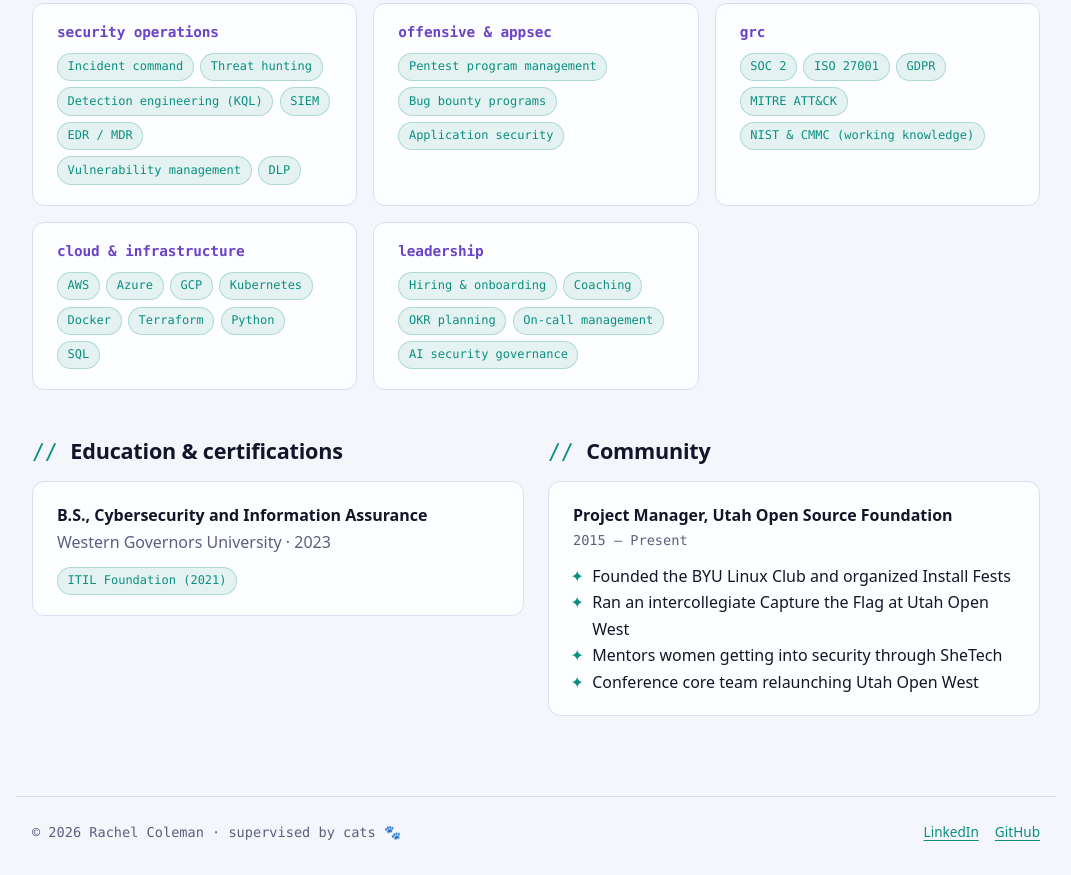
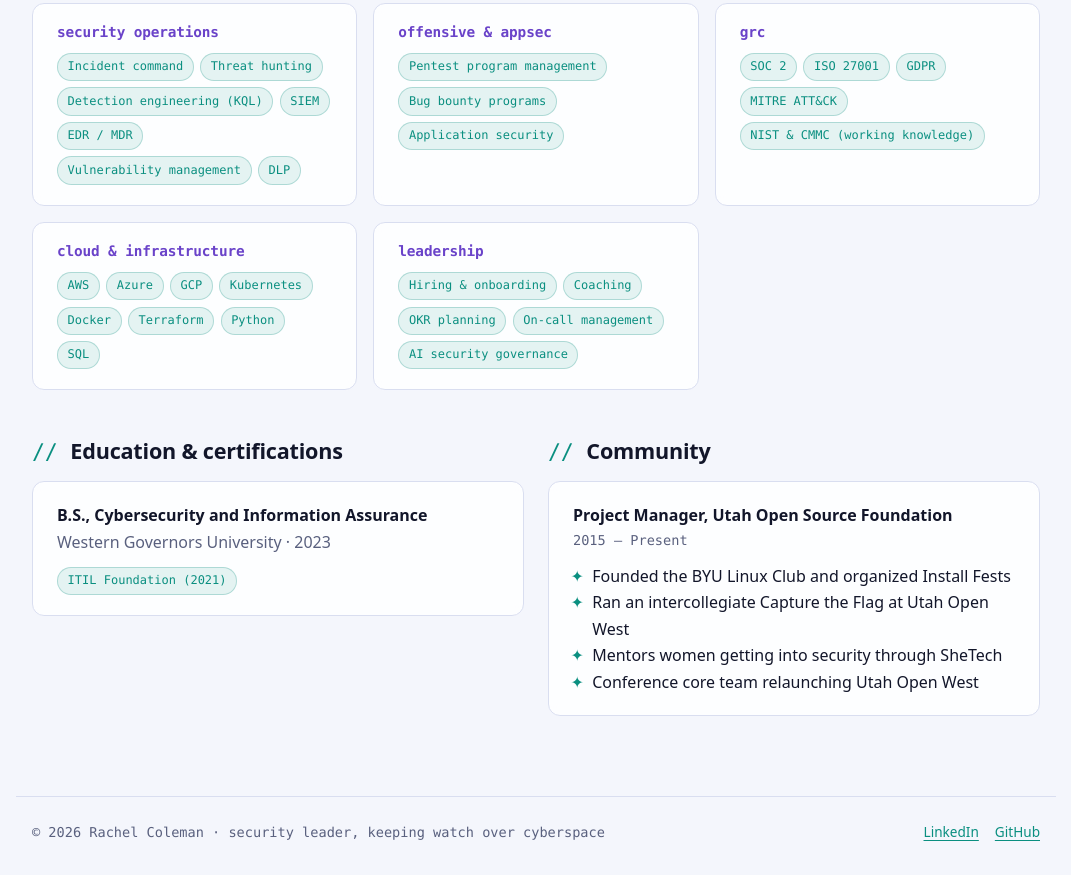
Before and after one commit to pakhet/portfolio, an Astro site in the folder site/: page / in a window 1280 px wide. Shown: the part 810-1685 px from the top of the page, without its empty margins (104-1175 px from the left). Built offline with nearby package versions, Linux system fonts and the light colour scheme; Astro itself is replaced by a stand-in of ours.

Commit message:
Drop promotion note; new footer tagline (#12)
Co-authored-by: Claude Opus 5.5 <noreply@anthropic.com>

```diff
--- a/site/src/data/profile.ts
+++ b/site/src/data/profile.ts
@@ -68,7 +68,6 @@ export const experience: Job[] = [
         title: 'Security Team Lead',
         start: 'Jan 2026',
         end: 'Apr 2026',
-        note: 'Off-cycle promotion',
         highlights: [
           'Ran the company’s largest penetration testing program to date.',
           'Onboarded new hires and built out the team.',
--- a/site/src/layouts/Base.astro
+++ b/site/src/layouts/Base.astro
@@ -59,7 +59,7 @@ const isActive = (href: string) => (href === '/' ? path === '/' : path.startsWit
       <slot />
     </main>
     <footer class="wrap site-footer muted">
-      <span class="mono">© {new Date().getFullYear()} {profile.name} · <span class="purr">supervised by cats 🐾</span></span>
+      <span class="mono">© {new Date().getFullYear()} {profile.name} · <span class="tagline">security leader, keeping watch over cyberspace</span></span>
       <span class="links">
         <a href={profile.links.linkedin} rel="noopener noreferrer" target="_blank">LinkedIn</a>
         {profile.links.github && (
```
